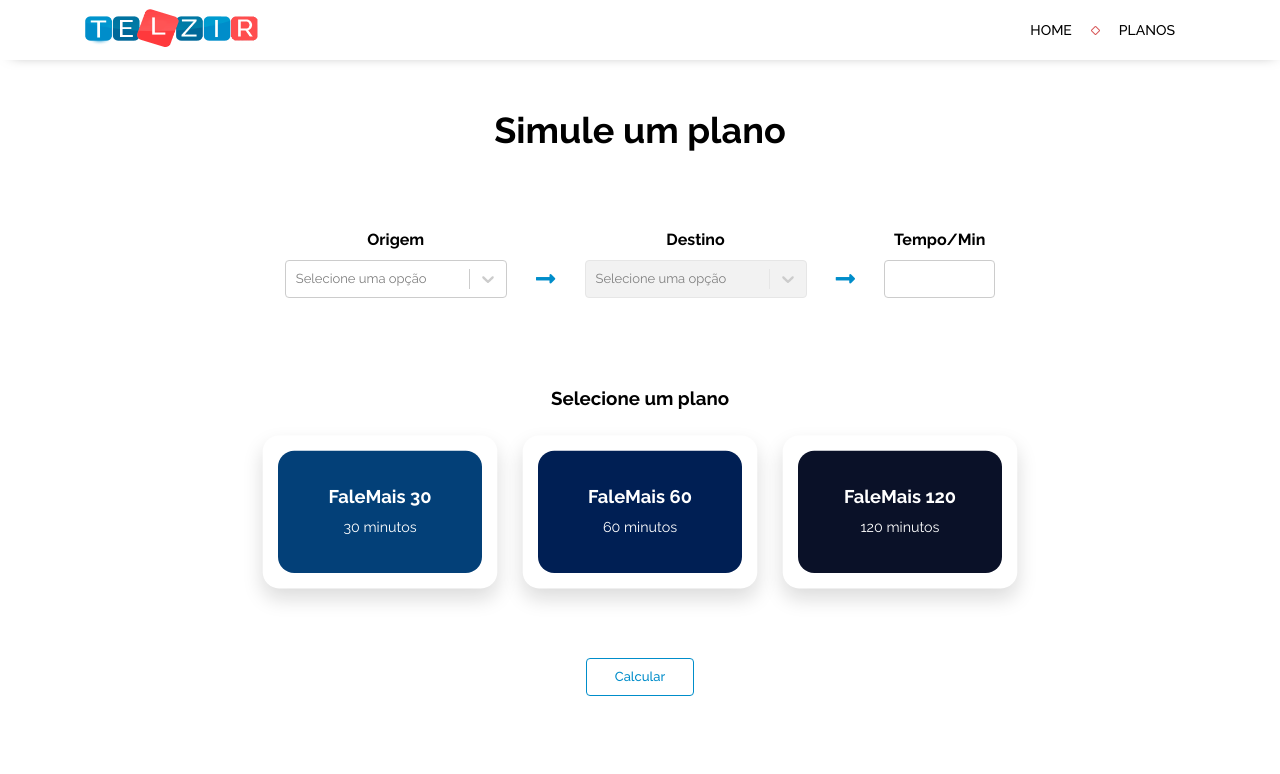
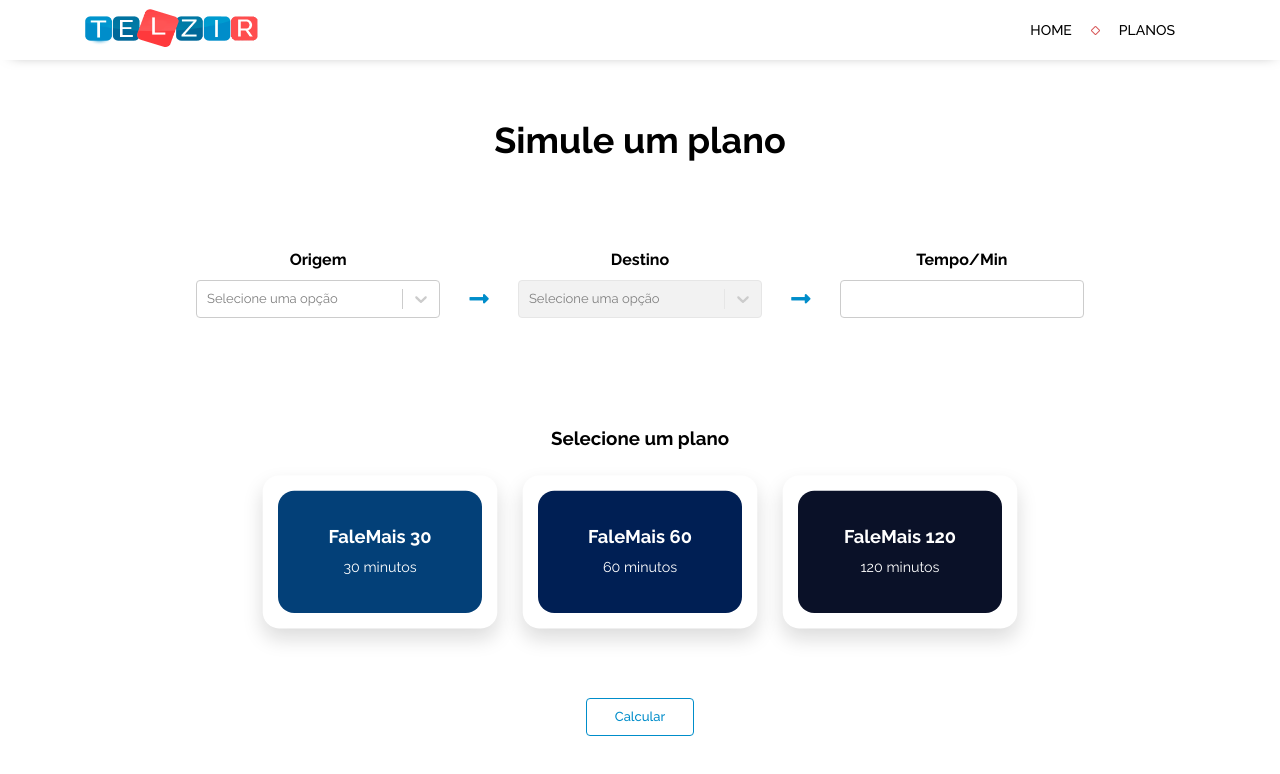
Before and after one commit to samuelndm/falemais-challenge, a React (Create React App) app: page /planos in a window 1280 px wide. Shown: the top 774 px of the page. Built offline with nearby package versions, Linux system fonts and the light colour scheme.

Commit message:
style: fixed some style bugs

```diff
--- a/src/components/Simulation/Inputs/TimeInput/styles.js
+++ b/src/components/Simulation/Inputs/TimeInput/styles.js
@@ -2,11 +2,9 @@ import styled from "styled-components";
 
 export const Container = styled.div`
   margin: 0 0 30px;
-  width: 10%;
 
   @media screen and (max-width: 991px) {
     margin: 0;
-    width: 100%;
     display: flex;
     align-items: center;
     justify-content: center;
--- a/src/components/Simulation/Inputs/styles.js
+++ b/src/components/Simulation/Inputs/styles.js
@@ -1,7 +1,7 @@
 import styled from "styled-components";
 
 export const Container = styled.div`
-  margin: 0 0 60px;
+  margin: 0 0 80px;
   width: 100%;
   display: flex;
   flex-wrap: wrap;
@@ -9,7 +9,7 @@ export const Container = styled.div`
   justify-content: center;
 
   & > * {
-    width: 20%;
+    width: 22%;
   }
 
   & > i {
--- a/src/components/Simulation/styles.js
+++ b/src/components/Simulation/styles.js
@@ -2,11 +2,11 @@ import styled from "styled-components";
 import { ResponsiveContainer } from "../../styles/GlobalStyles";
 
 export const Container = styled(ResponsiveContainer)`
-  margin: 120px auto 30px;
+  margin: 130px auto 30px;
 `;
 
 export const Title = styled.h1`
-  margin: 0 auto 90px;
+  margin: 0 auto 100px;
   width: 100%;
   text-align: center;
   font-size: 36px;
```
